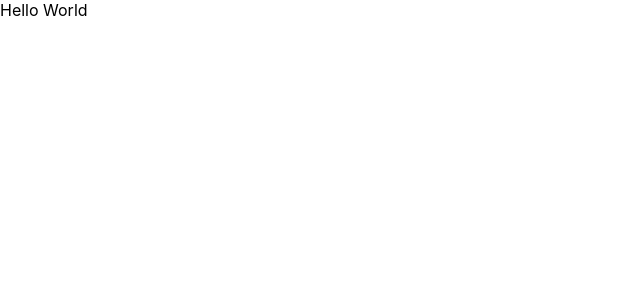
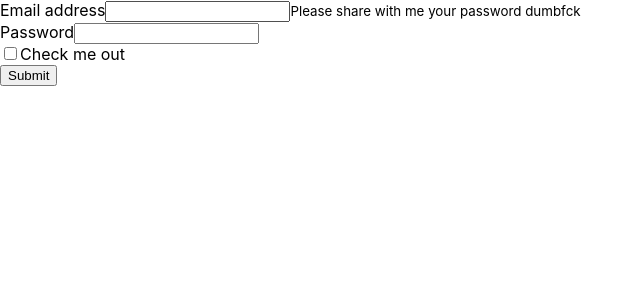
Before and after one commit to SiddeshSambasivam/Learnify.AI, a React (Create React App) app in the folder client/: page / in a window 1280 px wide. Shown: the top 300 px of the page, without its empty margins (0-644 px from the left). Built offline with nearby package versions, Linux system fonts and the light colour scheme.

Commit message:
added login sample code

```diff
--- a/client/src/App.js
+++ b/client/src/App.js
@@ -1,8 +1,38 @@
-import React from "react";
 import "./App.css";
+import React, { Component } from 'react';
 
-function App() {
-  return <div>Hello World</div>;
+class App extends Component {
+  state = {
+    render: false
+  }
+
+  handleClick = () => {
+    this.setState({render:true})
+  }
+  render() {
+    if(this.state.render === false){
+    return (  <React.Fragment>
+      <form>
+      <div class="form-group">
+        <label for="exampleInputEmail1">Email address</label>
+        <input type="email" class="form-control" id="exampleInputEmail1" aria-describedby="emailHelp"/>
+        <small id="emailHelp" class="form-text text-muted">Please share with me your password dumbfck</small>
+      </div>
+      <div class="form-group">
+        <label for="exampleInputPassword1">Password</label>
+        <input type="password" class="form-control" id="exampleInputPassword1"/>
+      </div>
+      <div class="form-group form-check">
+        <input type="checkbox" class="form-check-input" id="exampleCheck1"/>
+        <label class="form-check-label" for="exampleCheck1">Check me out</label>
+      </div>
+      <button type="submit" class="btn btn-primary" onClick={this.handleClick}>Submit</button>
+    </form>
+    </React.Fragment>);
+    }
+    return (<React.Fragment><h1>Hello world</h1></React.Fragment>)
+  }
+
 }
 
 export default App;
```
